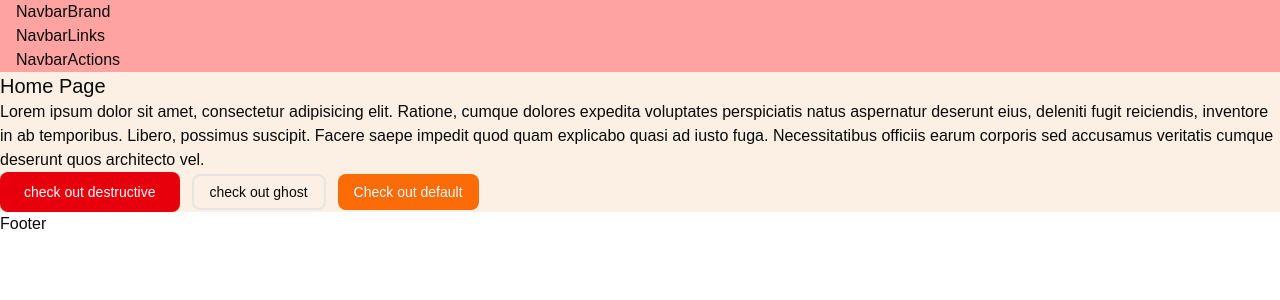
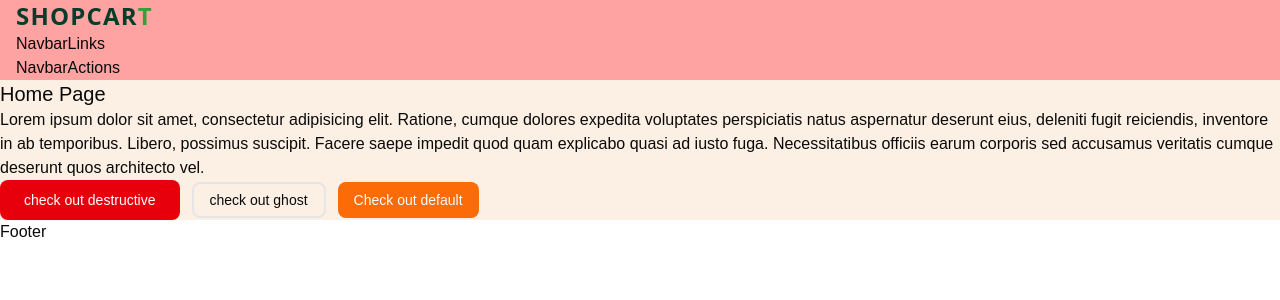
Before and after one commit to madiha-m/notion-clone-youtube, a Next.js app in the folder frontend/: page / in a window 1280 px wide. Shown: the top 300 px of the page. Built offline with nearby package versions, Linux system fonts and the light colour scheme.

Commit message:
feat(frontend:header): finalize NavbarBrand logo with dark green text and add hoverEffect utility in global styles

```diff
--- a/frontend/src/app/globals.css
+++ b/frontend/src/app/globals.css
@@ -10,8 +10,8 @@
   --color-shop_light_pink: #fcf0e4;
   --color-shop_dark_green: #063c28;
   --color-shop_btn_dark_green: #063d29;
+  --color-shop_light_green: #3b9c3c;
   --color-shop_light_bg: #f6f6f6;
-  --color-shop_light_green: #3b9c3c;
   --color-shop_orange: #fb6c08;
   --color-darkColor: #151515;
   --color-lightColor: #52525b;
@@ -132,4 +132,7 @@
   body {
     @apply bg-background text-foreground;
   }
+  .hoverEffect {
+    @apply transition-all duration-300 ease-in-out;
+  }
 }
--- a/frontend/src/components/header/NavbarBrand.tsx
+++ b/frontend/src/components/header/NavbarBrand.tsx
@@ -1,8 +1,21 @@
+import { cn } from '@/lib/utils'
+import Image from 'next/image'
+import Link from 'next/link'
+
 import React from 'react'
 
-const NavbarBrand = () => {
+const NavbarBrand = ({ className }: { className?: string }) => {
   return (
-    <div>NavbarBrand</div>
+    <Link href='/'>
+      <h2
+        className={cn(
+          "text-2xl text-shop_dark_green font-black tracking-wider uppercase hover:text-shop_light_green hoverEffect group font-sans",
+          className
+        )}
+      >
+        Shopcar<span className='text-shop_light_green group-hover:text-shop_dark_green hoverEffect'>t</span>
+      </h2>
+    </Link >
   )
 }
 
```
